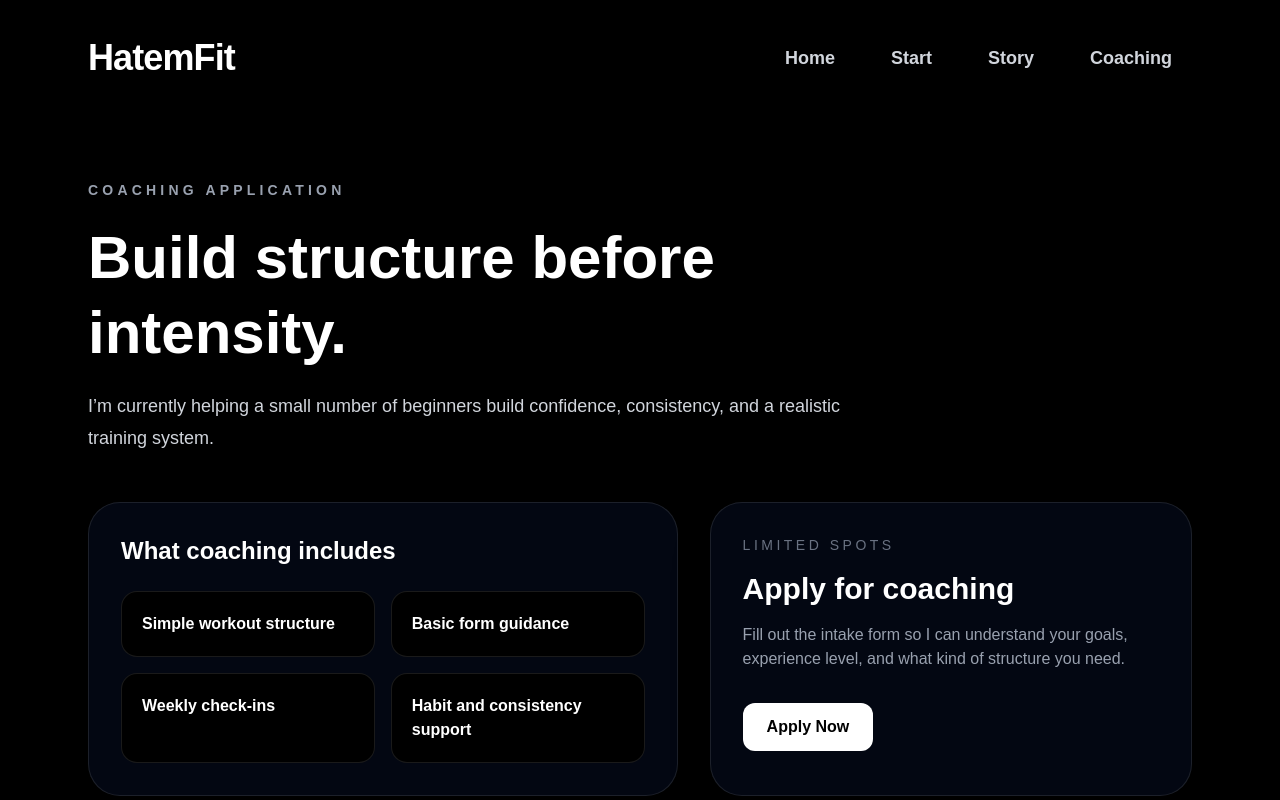
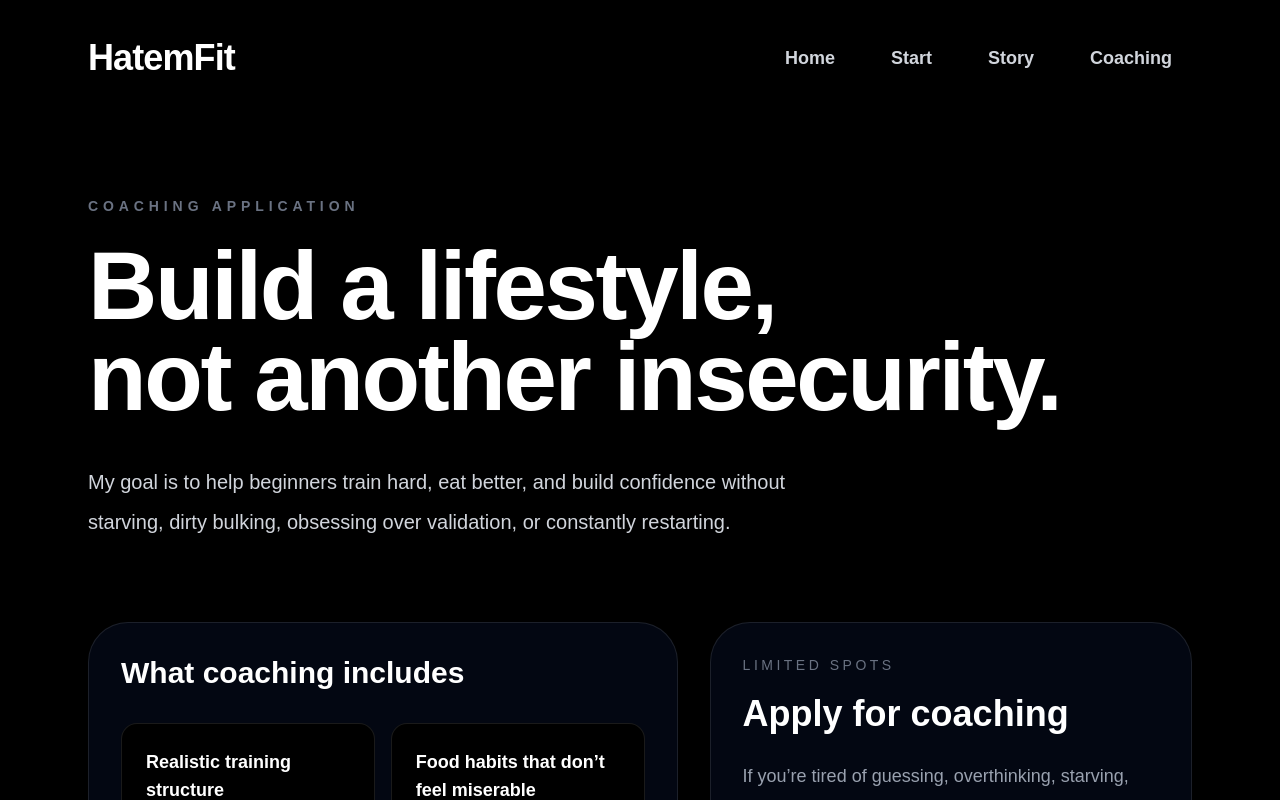
Before and after one commit to HatemCodes/HatemFit, a Next.js app: page /coaching in a window 1280 px wide. Shown: the top 800 px of the page. Built offline with nearby package versions, Linux system fonts and the light colour scheme.

Commit message:
Refine homepage branding

```diff
--- a/app/coaching/page.tsx
+++ b/app/coaching/page.tsx
@@ -5,62 +5,66 @@ export default function CoachingPage() {
     <main className="min-h-screen bg-black text-white">
       <Navbar />
 
-      <section className="mx-auto max-w-6xl px-6 py-16">
-        <div className="mb-12 max-w-3xl space-y-5">
-          <p className="text-sm font-semibold uppercase tracking-[0.3em] text-gray-400">
+      <section className="mx-auto max-w-6xl px-6 py-20">
+        <div className="max-w-5xl">
+          <p className="text-sm font-semibold uppercase tracking-[0.35em] text-gray-500">
             Coaching Application
           </p>
 
-          <h1 className="text-5xl font-extrabold leading-tight md:text-6xl">
-            Build structure before intensity.
+          <h1 className="mt-6 text-6xl font-black leading-[0.95] tracking-tight md:text-8xl">
+            Build a lifestyle,
+            <br />
+            not another insecurity.
           </h1>
 
-          <p className="text-lg leading-8 text-gray-300">
-            I’m currently helping a small number of beginners build confidence,
-            consistency, and a realistic training system.
+          <p className="mt-10 max-w-3xl text-xl leading-10 text-gray-300">
+            My goal is to help beginners train hard, eat better, and build
+            confidence without starving, dirty bulking, obsessing over
+            validation, or constantly restarting.
           </p>
         </div>
 
-        <div className="grid gap-8 lg:grid-cols-[1.1fr_0.9fr]">
-          <div className="rounded-[2rem] border border-white/10 bg-gray-950 p-8 shadow-2xl">
-            <h2 className="text-2xl font-bold">What coaching includes</h2>
+        <div className="mt-20 grid gap-8 lg:grid-cols-[1.1fr_0.9fr]">
+          <div className="rounded-[2.5rem] border border-white/10 bg-gray-950 p-8">
+            <h2 className="text-3xl font-black">What coaching includes</h2>
 
-            <div className="mt-6 grid gap-4 md:grid-cols-2">
+            <div className="mt-8 grid gap-4 md:grid-cols-2">
               {[
-                "Simple workout structure",
-                "Basic form guidance",
+                "Realistic training structure",
+                "Food habits that don’t feel miserable",
                 "Weekly check-ins",
-                "Habit and consistency support",
+                "Balance, discipline, and accountability",
               ].map((item) => (
                 <div
                   key={item}
-                  className="rounded-2xl border border-white/10 bg-black p-5"
+                  className="rounded-2xl border border-white/10 bg-black p-6"
                 >
-                  <p className="font-semibold">{item}</p>
+                  <p className="text-lg font-bold">{item}</p>
                 </div>
               ))}
             </div>
           </div>
 
-          <div className="relative rounded-[2rem] border border-white/10 bg-gray-950 p-8 shadow-2xl">
-            <div className="absolute -inset-4 -z-10 rounded-[2.5rem] bg-white/10 blur-3xl" />
-
+          <div className="rounded-[2.5rem] border border-white/10 bg-gray-950 p-8">
             <p className="text-sm uppercase tracking-[0.25em] text-gray-500">
               Limited spots
             </p>
 
-            <h2 className="mt-4 text-3xl font-bold">Apply for coaching</h2>
+            <h2 className="mt-4 text-4xl font-black leading-tight">
+              Apply for coaching
+            </h2>
 
-            <p className="mt-4 text-gray-400">
-              Fill out the intake form so I can understand your goals,
-              experience level, and what kind of structure you need.
+            <p className="mt-6 text-lg leading-8 text-gray-400">
+              If you’re tired of guessing, overthinking, starving, dirty
+              bulking, or trying to fix everything at once, apply below. The
+              goal is to build a system you can actually live with.
             </p>
 
             <a
               href="https://forms.gle/V1vUCgn2nhK81Wv47"
               target="_blank"
               rel="noopener noreferrer"
-              className="mt-8 inline-block rounded-xl bg-white px-6 py-3 font-semibold text-black transition hover:bg-gray-200"
+              className="mt-10 inline-block rounded-2xl bg-white px-10 py-5 text-xl font-bold text-black transition hover:bg-gray-200"
             >
               Apply Now
             </a>
```
